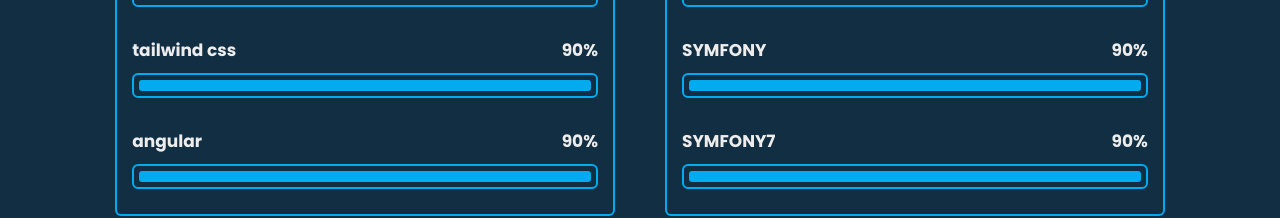
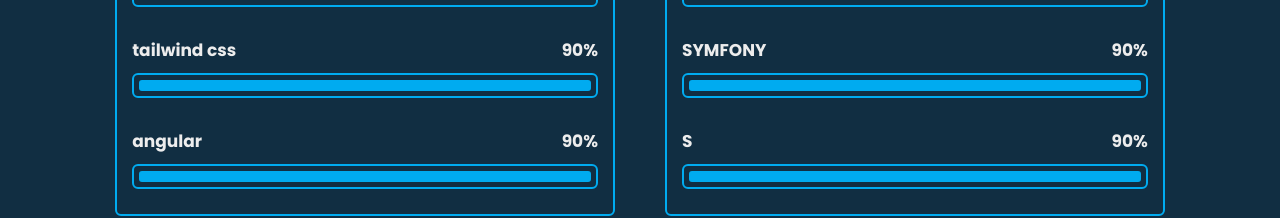
Before and after one commit to Tchantcho-tchoutto-isaac/Portfolio, a plain HTML site: page index.html in a window 1280 px wide. Shown: the part 3400-3618 px from the top of the page. Drawn offline with nearby package versions, Linux system fonts and the light colour scheme.

Commit message:
améliorations

```diff
--- a/index.html
+++ b/index.html
@@ -272,7 +272,7 @@
                 <div class="bar"><span></span></div>
               </div>
               <div class="progress">
-                <h3>SYMFONY7 <span>90%</span></h3>
+                <h3>S <span>90%</span></h3>
                 <div class="bar"><span></span></div>
               </div>
             </div>
```
